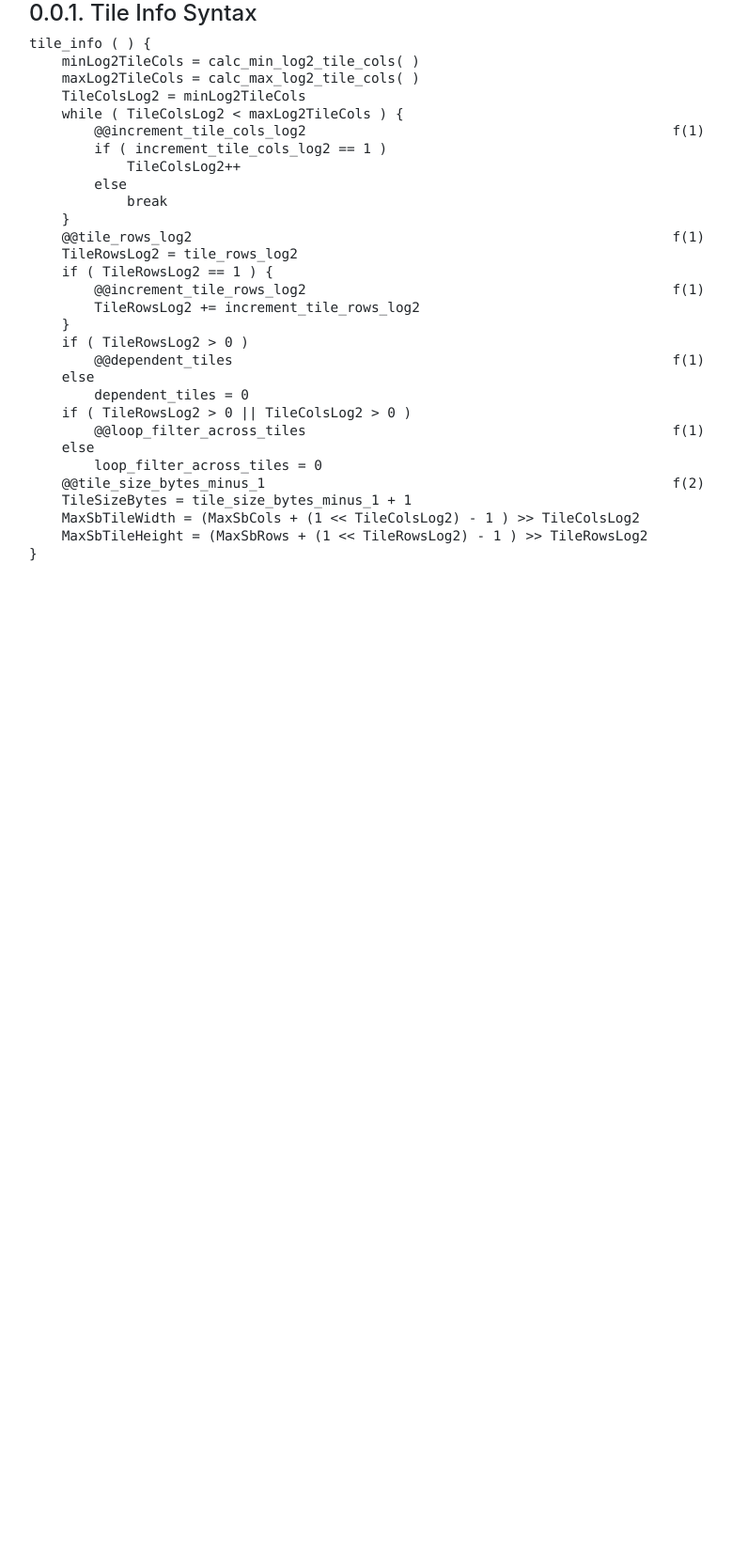
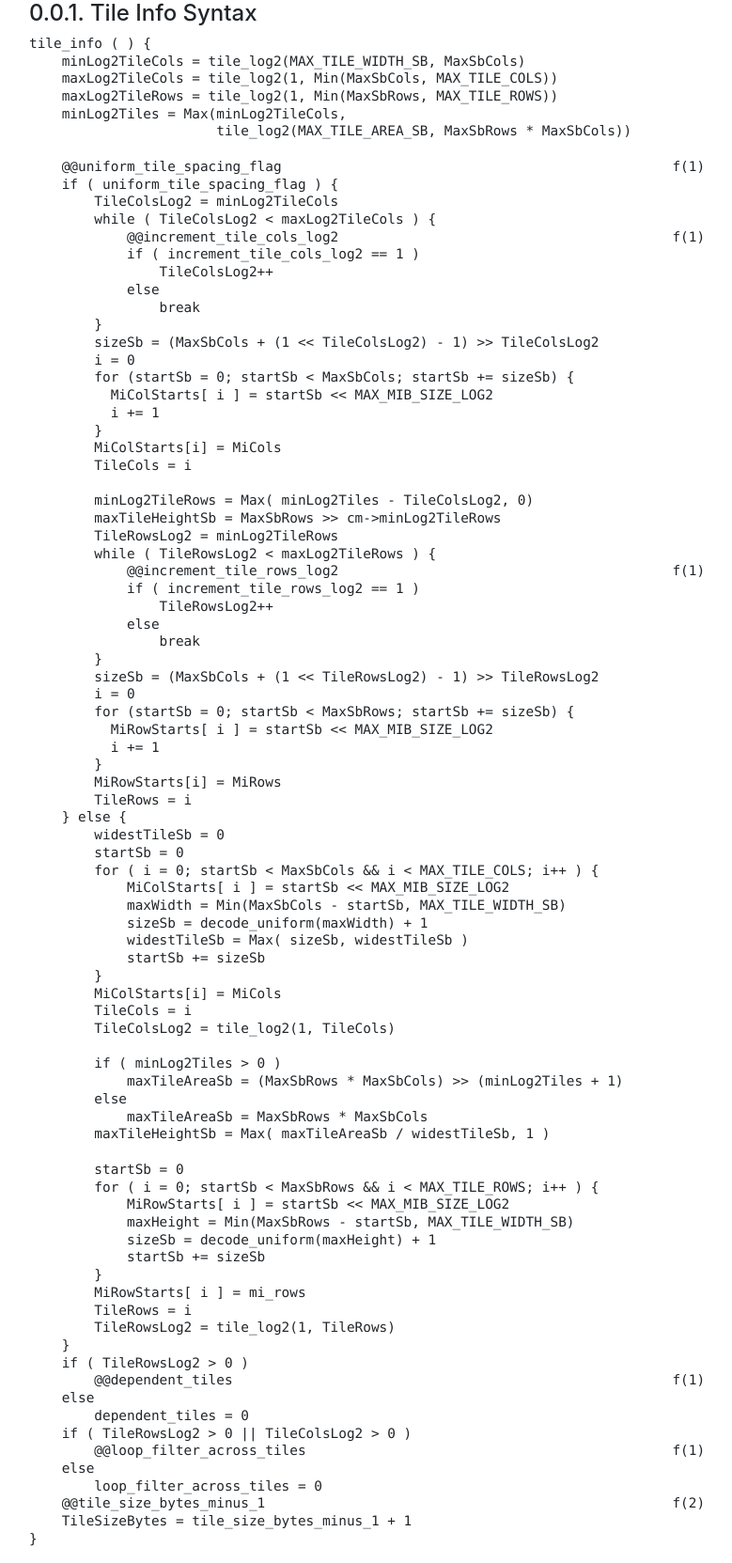
Before and after one commit to AOMediaCodec/av1-spec, a Jekyll site: the page built from 06.tile.info.syntax.md, in a window 1280 px wide. Shown: the whole page at 94% size, without its empty margins (54-833 px from the left). Built offline with Jekyll 4.4.1, drawn with Linux system fonts in a browser that asks for light colours; nearby versions of some CDN libraries; our own code applies the rules of GitHub Pages for plain Markdown files; before the commit the page ends 900 px from its top, so only the background shows below that.

Commit message:
[max_tile] Add max_tile experiment
Change-Id: Ic0bf55468ec2af6fa96d90f4105ac8556c0fcb30

```diff
--- a/06.tile.info.syntax.md
+++ b/06.tile.info.syntax.md
@@ -2,21 +2,79 @@
 
 ~~~~~
 tile_info ( ) {
-    minLog2TileCols = calc_min_log2_tile_cols( )
-    maxLog2TileCols = calc_max_log2_tile_cols( )
-    TileColsLog2 = minLog2TileCols
-    while ( TileColsLog2 < maxLog2TileCols ) {
-        @@increment_tile_cols_log2                                             f(1)
-        if ( increment_tile_cols_log2 == 1 )
-            TileColsLog2++
+    minLog2TileCols = tile_log2(MAX_TILE_WIDTH_SB, MaxSbCols)
+    maxLog2TileCols = tile_log2(1, Min(MaxSbCols, MAX_TILE_COLS))
+    maxLog2TileRows = tile_log2(1, Min(MaxSbRows, MAX_TILE_ROWS))
+    minLog2Tiles = Max(minLog2TileCols,
+                       tile_log2(MAX_TILE_AREA_SB, MaxSbRows * MaxSbCols))
+
+    @@uniform_tile_spacing_flag                                                f(1)
+    if ( uniform_tile_spacing_flag ) {
+        TileColsLog2 = minLog2TileCols
+        while ( TileColsLog2 < maxLog2TileCols ) {
+            @@increment_tile_cols_log2                                         f(1)
+            if ( increment_tile_cols_log2 == 1 )
+                TileColsLog2++
+            else
+                break
+        }
+        sizeSb = (MaxSbCols + (1 << TileColsLog2) - 1) >> TileColsLog2
+        i = 0
+        for (startSb = 0; startSb < MaxSbCols; startSb += sizeSb) {
+          MiColStarts[ i ] = startSb << MAX_MIB_SIZE_LOG2
+          i += 1
+        }
+        MiColStarts[i] = MiCols
+        TileCols = i
+
+        minLog2TileRows = Max( minLog2Tiles - TileColsLog2, 0)
+        maxTileHeightSb = MaxSbRows >> cm->minLog2TileRows
+        TileRowsLog2 = minLog2TileRows
+        while ( TileRowsLog2 < maxLog2TileRows ) {
+            @@increment_tile_rows_log2                                         f(1)
+            if ( increment_tile_rows_log2 == 1 )
+                TileRowsLog2++
+            else
+                break
+        }
+        sizeSb = (MaxSbCols + (1 << TileRowsLog2) - 1) >> TileRowsLog2
+        i = 0
+        for (startSb = 0; startSb < MaxSbRows; startSb += sizeSb) {
+          MiRowStarts[ i ] = startSb << MAX_MIB_SIZE_LOG2
+          i += 1
+        }
+        MiRowStarts[i] = MiRows
+        TileRows = i
+    } else {
+        widestTileSb = 0
+        startSb = 0
+        for ( i = 0; startSb < MaxSbCols && i < MAX_TILE_COLS; i++ ) {
+            MiColStarts[ i ] = startSb << MAX_MIB_SIZE_LOG2
+            maxWidth = Min(MaxSbCols - startSb, MAX_TILE_WIDTH_SB)
+            sizeSb = decode_uniform(maxWidth) + 1
+            widestTileSb = Max( sizeSb, widestTileSb )
+            startSb += sizeSb
+        }
+        MiColStarts[i] = MiCols
+        TileCols = i
+        TileColsLog2 = tile_log2(1, TileCols)
+
+        if ( minLog2Tiles > 0 )
+            maxTileAreaSb = (MaxSbRows * MaxSbCols) >> (minLog2Tiles + 1)
         else
-            break
-    }
-    @@tile_rows_log2                                                           f(1)
-    TileRowsLog2 = tile_rows_log2
-    if ( TileRowsLog2 == 1 ) {
-        @@increment_tile_rows_log2                                             f(1)
-        TileRowsLog2 += increment_tile_rows_log2
+            maxTileAreaSb = MaxSbRows * MaxSbCols
+        maxTileHeightSb = Max( maxTileAreaSb / widestTileSb, 1 )
+
+        startSb = 0
+        for ( i = 0; startSb < MaxSbRows && i < MAX_TILE_ROWS; i++ ) {
+            MiRowStarts[ i ] = startSb << MAX_MIB_SIZE_LOG2
+            maxHeight = Min(MaxSbRows - startSb, MAX_TILE_WIDTH_SB)
+            sizeSb = decode_uniform(maxHeight) + 1
+            startSb += sizeSb
+        }
+        MiRowStarts[ i ] = mi_rows
+        TileRows = i
+        TileRowsLog2 = tile_log2(1, TileRows)
     }
     if ( TileRowsLog2 > 0 )
         @@dependent_tiles                                                      f(1)
@@ -28,8 +86,6 @@ tile_info ( ) {
         loop_filter_across_tiles = 0
     @@tile_size_bytes_minus_1                                                  f(2)
     TileSizeBytes = tile_size_bytes_minus_1 + 1
-    MaxSbTileWidth = (MaxSbCols + (1 << TileColsLog2) - 1 ) >> TileColsLog2
-    MaxSbTileHeight = (MaxSbRows + (1 << TileRowsLog2) - 1 ) >> TileRowsLog2
 }
 ~~~~~
 {:.syntax }
```
Also changed, not shown: 03.symbols.md (+5 -2 lines), 06.tile.group.obu.syntax.md (+7 -9 lines), 06.tile.size.calculation.function.md (+6 -17 lines), 07.bitstream.semantics.md (+5 -4 lines).
